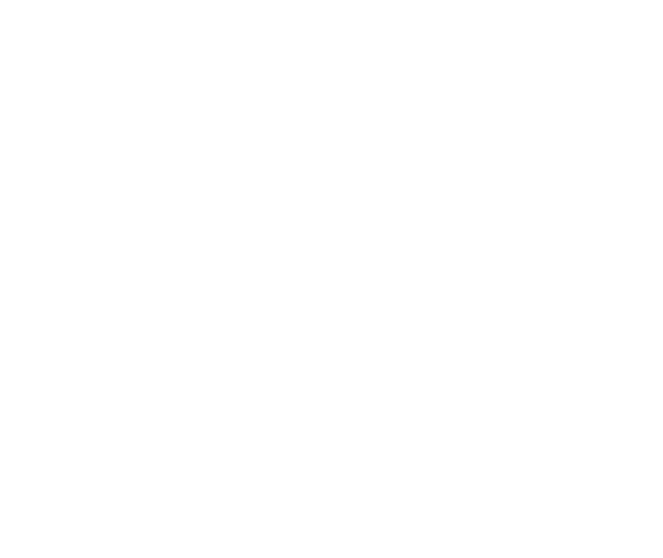
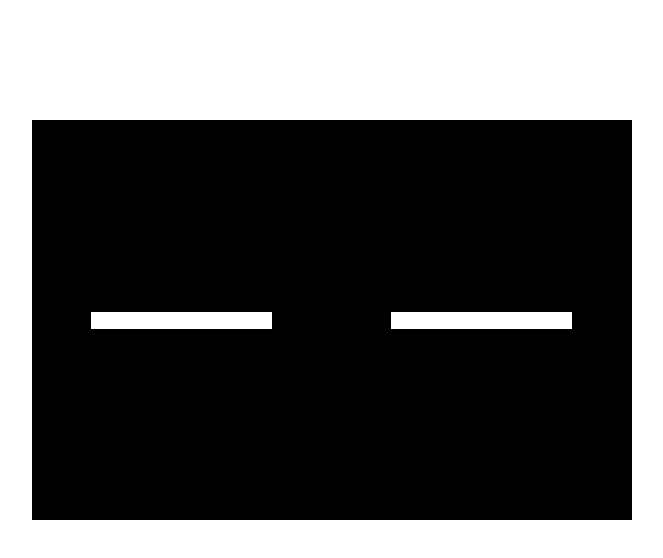
Before and after one commit to ImNotaStrawberry/doublePages, a plain HTML site: page index/index.html in a window 1280 px wide. Shown: the whole page, without its empty margins (314-977 px from the left). Drawn offline with Linux system fonts and the light colour scheme.

Commit message:
html and css

```diff
--- a/index/index.html
+++ b/index/index.html
@@ -12,11 +12,11 @@
 <body>
     <main>
         <section id="inserirHtml">
-
+            <input type="text" name="" id="">
         </section>
 
         <section id="inserirJs">
-
+            <input type="text" name="" id="">
         </section>
     </main>
 </body>
--- a/style/style.css
+++ b/style/style.css
@@ -0,0 +1,16 @@
+*{
+    margin: 0;
+    border: 0;
+    box-sizing: 0;
+}
+main{
+    position: absolute;
+    align-items: center;
+    left: 27vw;
+    top: 15vh;
+    background-color: black;
+    height: 400px;
+    width: 600px;
+    display: flex;
+    justify-content: space-around;
+}
```
